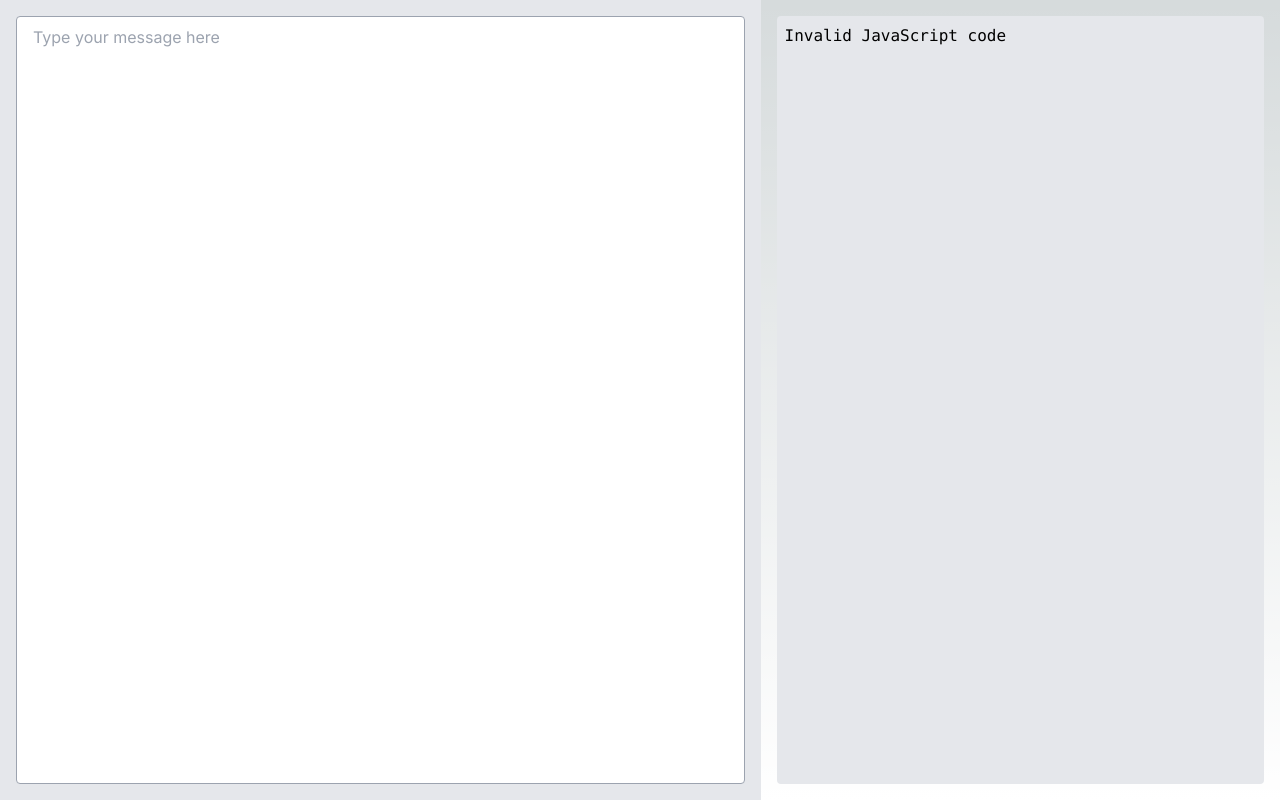
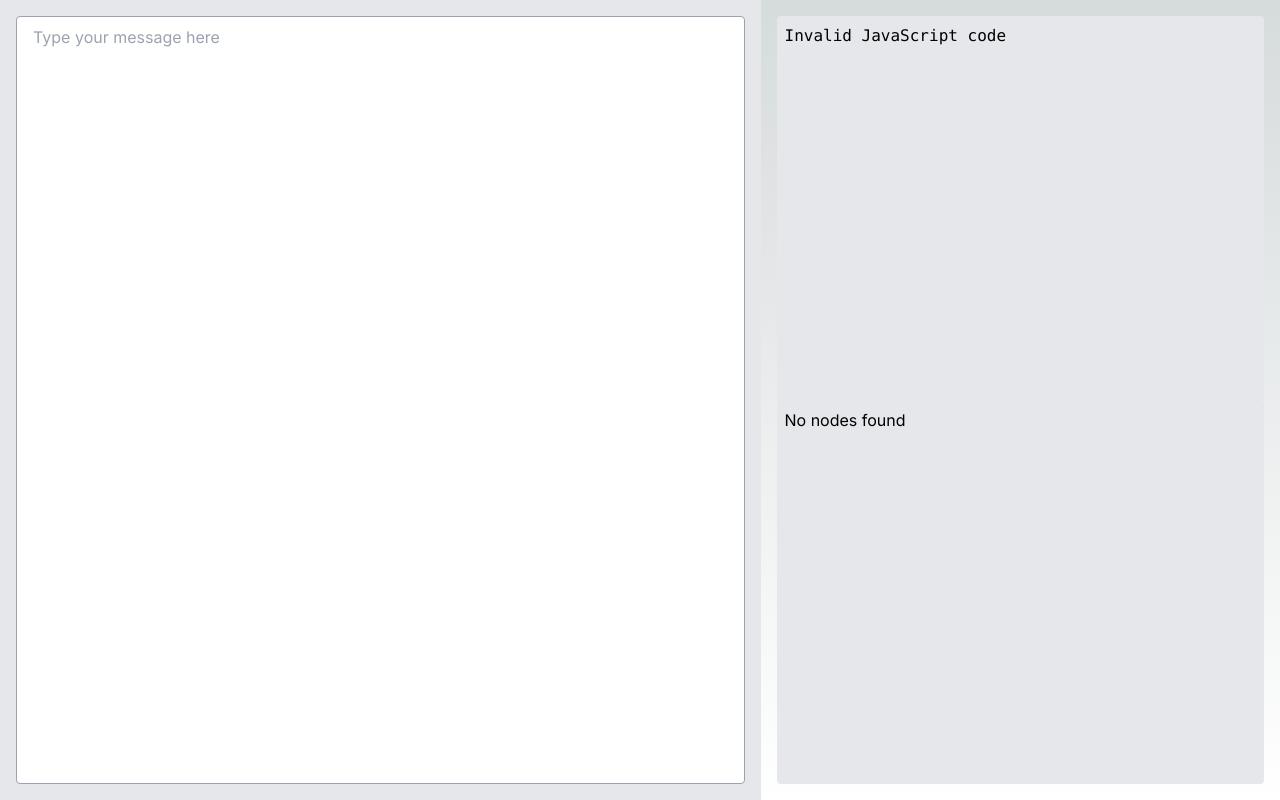
Before and after one commit to chcardoz/neural-net-web, a Next.js app: page / in a window 1280 px wide. Built offline with nearby package versions, Linux system fonts and the light colour scheme.

Commit message:
Recursion done Keeping track of children keeping track of operators

```diff
--- a/app/page.tsx
+++ b/app/page.tsx
@@ -27,13 +27,25 @@ export default function Home() {
 			<div className="flex-1 flex flex-col items-start p-4">
 				<div
 					className="bg-gray-200 p-2 rounded text-black overflow-auto w-full h-full"
-					style={{ maxHeight: "100vh" }}
+					style={{ maxHeight: "50vh" }}
 				>
 					<pre>
 						{parseResult
 							? JSON.stringify(parseResult, null, 2)
 							: "Invalid JavaScript code"}
 					</pre>{" "}
+				</div>
+				<div
+					className="bg-gray-200 p-2 rounded text-black overflow-auto w-full h-full"
+					style={{ maxHeight: "50vh" }}
+				>
+					{identifierMap.size > 0
+						? Array.from(identifierMap).map((value, index) => (
+								<div key={index}>
+									{value.name} = {value.value}
+								</div>
+						  ))
+						: "No nodes found"}
 				</div>
 			</div>
 		</div>
--- a/lib/astanalyzer.tsx
+++ b/lib/astanalyzer.tsx
@@ -58,45 +58,6 @@ class Value {
 	}
 }
 
-function f(
-	valueLeft: Value,
-	valueRight: Value,
-	op: string,
-	assgn: string
-): Value {
-	if (op === "+") {
-		return new Value(
-			assgn,
-			valueLeft.value + valueRight.value,
-			[valueLeft, valueRight],
-			"+"
-		);
-	} else if (op === "-") {
-		return new Value(
-			assgn,
-			valueLeft.value - valueRight.value,
-			[valueLeft, valueRight],
-			"-"
-		);
-	} else if (op === "*") {
-		return new Value(
-			assgn,
-			valueLeft.value * valueRight.value,
-			[valueLeft, valueRight],
-			"*"
-		);
-	} else if (op === "/") {
-		return new Value(
-			assgn,
-			valueLeft.value / valueRight.value,
-			[valueLeft, valueRight],
-			"/"
-		);
-	} else {
-		throw new Error(`Unsupported operation: ${op}`);
-	}
-}
-
 type IdentifierMap = Set<Value>;
 type ASTAnalyzerReturnType = {
 	message: string;
@@ -127,6 +88,8 @@ const useASTAnalyzer = () => {
 		new Set<Value>()
 	);
 
+	useEffect(() => {}, [message, parseResult, identifierMap]);
+
 	// Function to handle message changes
 	const handleMessageChange = (e: any) => {
 		setMessage(e.target.value);
@@ -135,8 +98,58 @@ const useASTAnalyzer = () => {
 
 	// Function to handle adding a new Value type to the identifier set
 	const addValue = (newValue: Value) => {
+		for (let value of identifierMap) {
+			if (value.name == newValue.name) return;
+		}
 		setIdentifierMap(new Set<Value>(identifierMap.add(newValue)));
 	};
+
+	function f(
+		valueLeft: Value,
+		valueRight: Value,
+		op: string,
+		assgn: string
+	): Value {
+		for (let value of identifierMap) {
+			if (valueLeft.name != null && value.name == valueLeft.name) {
+				valueLeft = value;
+			}
+			if (valueRight.name != null && value.name == valueRight.name) {
+				valueRight = value;
+			}
+		}
+		if (op === "+") {
+			return new Value(
+				assgn,
+				valueLeft.value + valueRight.value,
+				[valueLeft, valueRight],
+				"+"
+			);
+		} else if (op === "-") {
+			return new Value(
+				assgn,
+				valueLeft.value - valueRight.value,
+				[valueLeft, valueRight],
+				"-"
+			);
+		} else if (op === "*") {
+			return new Value(
+				assgn,
+				valueLeft.value * valueRight.value,
+				[valueLeft, valueRight],
+				"*"
+			);
+		} else if (op === "/") {
+			return new Value(
+				assgn,
+				valueLeft.value / valueRight.value,
+				[valueLeft, valueRight],
+				"/"
+			);
+		} else {
+			throw new Error(`Unsupported operation: ${op}`);
+		}
+	}
 
 	// Function to analyze JavaScript code and update states accordingly
 	const analyzeCode = (code: string) => {
@@ -181,12 +194,17 @@ const useASTAnalyzer = () => {
 				// 	}
 				// };
 
-				function binaryRecurse(node: BinaryExpression, assgn: string): Value {
+				function binaryRecurse(
+					node: BinaryExpression,
+					assgn: string | null
+				): Value {
 					let value: Value;
 					if (node.left && node.right) {
 						const valLeft = binaryRecurse(node.left);
 						const valRight = binaryRecurse(node.right);
-						value = f(valLeft, valRight, node.operator, assgn);
+						if (assgn != null)
+							value = f(valLeft, valRight, node.operator, assgn);
+						else value = f(valLeft, valRight, node.operator, null);
 					} else {
 						if (node.type == "Literal") {
 							const literalNode = node as Literal;
@@ -206,7 +224,6 @@ const useASTAnalyzer = () => {
 					const binaryExpr = assignmentExpr.right as BinaryExpression;
 					binaryRecurse(binaryExpr, assignmentExpr.left.name);
 				} else {
-					// FIXME : There is a  delay in recognizing the assignment expression and adding to set
 					if (
 						assignmentExpr.left.type == "Identifier" &&
 						assignmentExpr.right.type == "Literal"
@@ -236,11 +253,6 @@ const useASTAnalyzer = () => {
 		}
 	};
 
-	// // Log identifierMap changes for debugging (using useEffect)
-	// useEffect(() => {
-	// 	console.log(identifierMap);
-	// }, [identifierMap]);
-
 	// Return state variables and handler functions
 	return { message, handleMessageChange, parseResult, identifierMap };
 };
```
